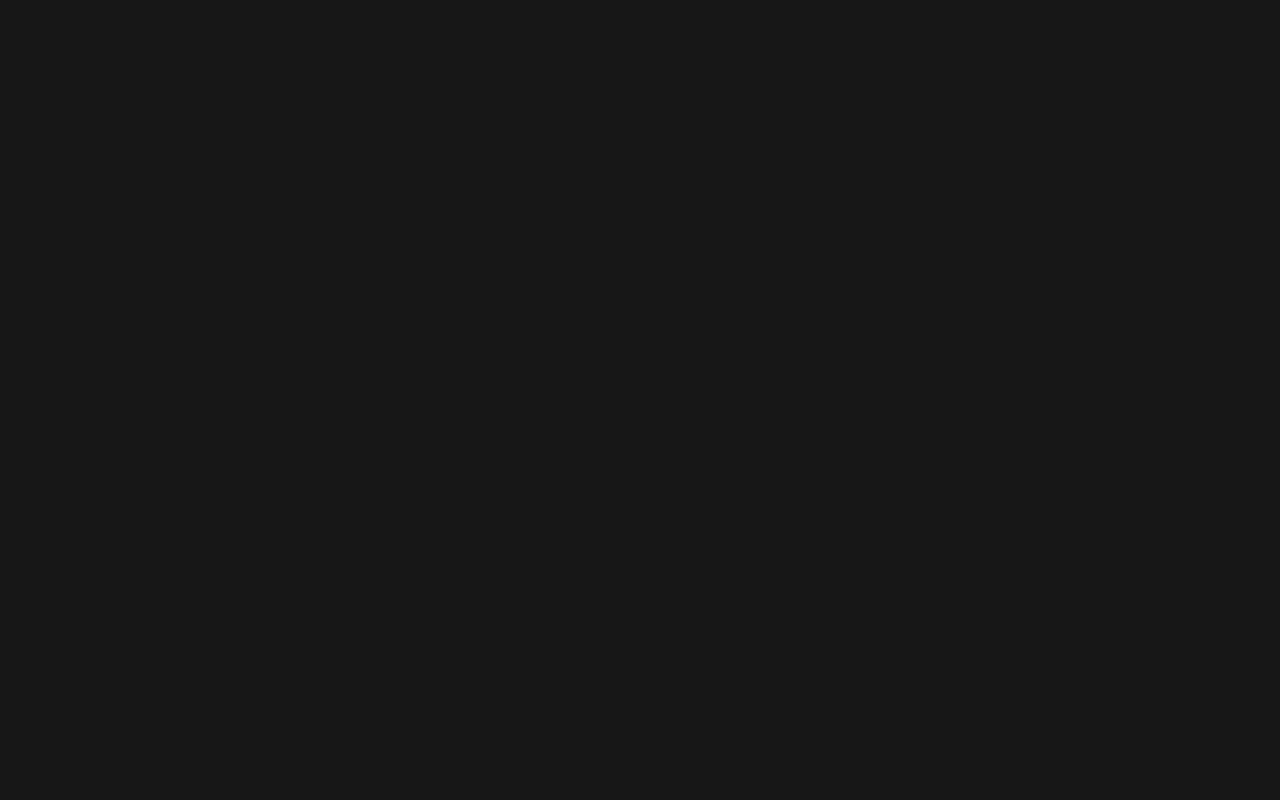
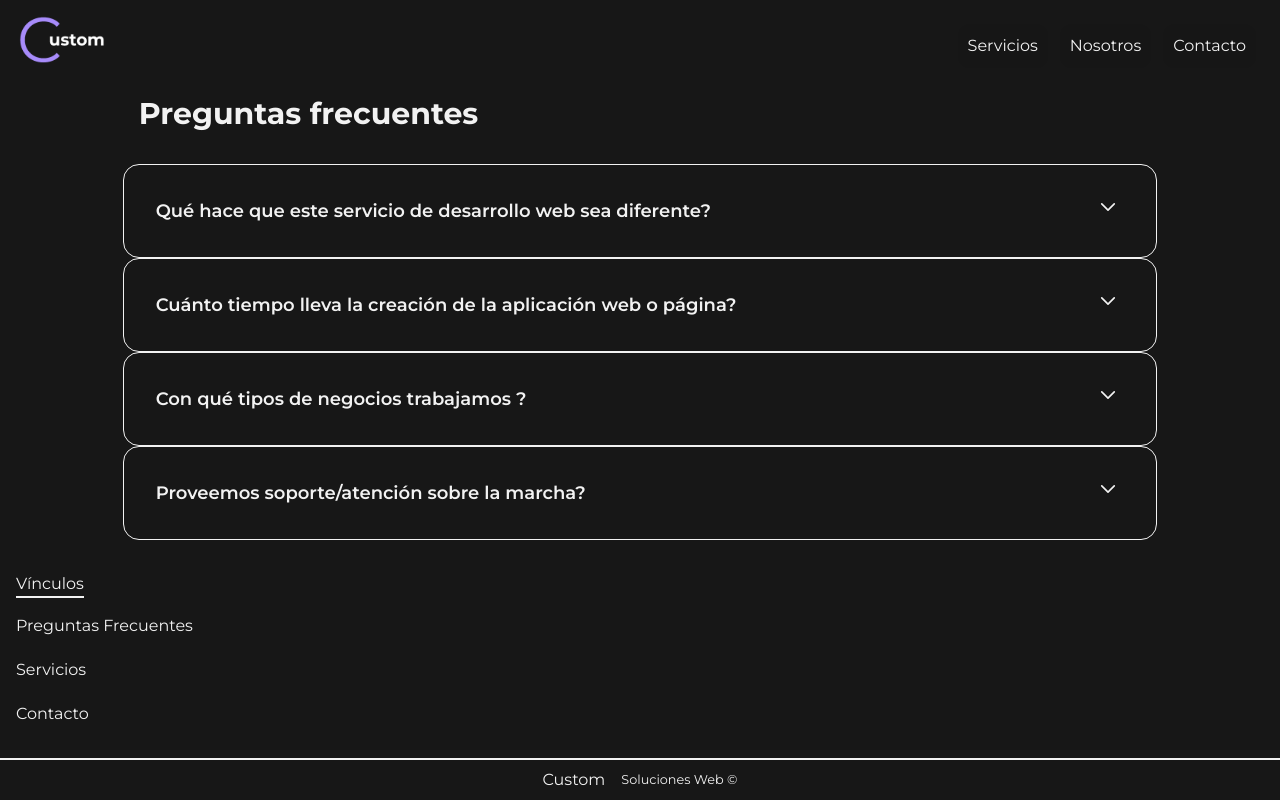
Before and after one commit to est3banst/custom, a React (Vite) app: page /faq in a window 1280 px wide. Before the commit this address had no page. Built offline with nearby package versions, Linux system fonts and the light colour scheme; a web font is replaced by a local one.

Commit message:
d foot + p

```diff
--- a/package.json
+++ b/package.json
@@ -10,6 +10,7 @@
     "preview": "vite preview"
   },
   "dependencies": {
+    "@material-tailwind/react": "^2.1.10",
     "@tailwindcss/vite": "^4.0.6",
     "react": "^19.0.0",
     "react-dom": "^19.0.0",
--- /dev/null
+++ b/src/components/AccordionComp.jsx
@@ -0,0 +1,40 @@
+import { useRef, useState } from "react";
+
+const AccordionComp = ({ que, answ, idn, active, handleToggle }) => {
+    const contentEl = useRef();
+
+    return (
+        <div className="border rounded-t-2xl rounded-b-2xl  p-4">
+            <div
+                className={`p-4 flex justify-between cursor-pointer ${
+                    active === idn ? "bg-[#171717]" : "bg-[#17171701]"
+                }`}
+                onClick={() => handleToggle(idn)}
+            >
+                <h5 className="text-lg font-semibold">{que}</h5>
+                <svg
+      xmlns="http://www.w3.org/2000/svg"
+      fill="none"
+      viewBox="0 0 24 24"
+      strokeWidth={2}
+
+      stroke="currentColor"
+      className={`${active === idn ? "rotate-180" : ""} h-5 w-8 transition-transform`}
+    >
+      <path strokeLinecap="round" strokeLinejoin="round" d="M19.5 8.25l-7.5 7.5-7.5-7.5" />
+    </svg>
+            </div>
+            <div
+                ref={contentEl}
+                className="overflow-hidden transition-all duration-300"
+                style={{
+                    height: active === idn ? `${contentEl.current.scrollHeight}px` : "0px",
+                }}
+            >
+                <div className="p-4 text-slate-100">{answ}</div>
+            </div>
+        </div>
+    );
+};
+
+export default AccordionComp;
--- /dev/null
+++ b/src/components/Faq.jsx
@@ -0,0 +1,58 @@
+import { useState } from "react";
+import Nav from "./Nav";
+import Footer from "./Footer";
+import AccordionComp from "./AccordionComp";
+
+const questions = [
+    {
+        question: "Qué hace que este servicio de desarrollo web sea diferente?",
+        answ: "Especializados en el desarrollo de sitios web personalizados que combinan tecnología de vanguardia con estrategias basadas en datos. Nuestro enfoque está en crear diseños web de alto rendimiento y responsivos que impulsen un crecimiento empresarial real. Ya sea diseño de sitios web para el sector de la salud o diseño de sitios web para bufetes de abogados, cada solución se construye con código limpio, tiempos de carga rápidos y patrones estratégicos que maximizan las conversiones."
+    },
+    {
+        question: "Cuánto tiempo lleva la creación de la aplicación web o página?",
+        answ: "Los plazos de los proyectos varían según el alcance y la complejidad. Los servicios básicos de diseño de sitios web suelen tomar de 2 a 4 semanas, mientras que las soluciones más completas pueden tomar de 1 a 3 meses. Durante nuestra fase de relevamiento, proporcionamos un cronograma detallado adaptado a sus necesidades y objetivos específicos."
+    },
+    {
+        question: "Con qué tipos de negocios trabajamos ?",
+        answ: "Como empresa de desarrollo web, trabajamos con diversas industrias, incluyendo firmas de abogados, proveedores de servicios de salud y negocios de comercio electrónico. Expertos en el diseño de sitios web para consultorios médicos, desarrollo de sitios web personalizados y creación de diseños de páginas de alta conversión que generan resultados."
+    },
+    {
+        question: "Proveemos soporte/atención sobre la marcha?",
+        answ: "Si, todos los servicios incluyen soporte y atención continua que se adaptan a tus presupuestos, un plan de soporte básico consiste en monitoreo y actualizaciones de seguridad mientras que un plan de soporte premium incluye un seguimiento periódico, horas semanales dedicadas de desarrollo, optimizaciones y tiempos de respuesta en el día."
+    }
+];
+
+const Faq = () => {
+    const [active, setActive] = useState(null);
+
+    const handleToggle = (id) => {
+        setActive(active === id ? null : id);
+    };
+
+    return (
+        <>
+        <div className="flex flex-col justify-between h-screen">
+            <Nav />
+            <div className="pt-20 rounded-2xl w-5/6 mx-auto px-4">
+                <h2 className="text-3xl font-bold p-4">Preguntas frecuentes</h2>
+                <div className="mt-4">
+                    {questions.map((question, index) => (
+                        <AccordionComp
+                            key={index}
+                            que={question.question}
+                            answ={question.answ}
+                            idn={index + 1}
+                            active={active}
+                            handleToggle={handleToggle}
+                        />
+                    ))}
+                </div>
+            </div>
+            <Footer />
+
+        </div>
+        </>
+    );
+};
+
+export default Faq;
--- a/src/components/Footer.jsx
+++ b/src/components/Footer.jsx
@@ -1,8 +1,24 @@
 import React from 'react'
+import { Link } from 'react-router-dom'
 
 const Footer = () => {
+  const currentRoute = window.location.href;
+
   return (
-    <div>Footer</div>
+    <>
+    <div className='h-auto my-4 p-4 flex w-full flex-col gap-4'>
+      <h2 className='border-b-2 w-max' >Vínculos</h2>
+      <div className='flex flex-col gap-5'>
+      <Link to='/faq'>Preguntas Frecuentes </Link>
+      <Link >Servicios</Link>
+      <Link>Contacto</Link>
+      </div>
+    </div>
+    <section className='flex gap-4 items-center justify-center border-t-2 py-2'>
+      <span>Custom</span>
+      <small>Soluciones Web &copy;</small>
+    </section>
+    </>
   )
 }
 
--- a/src/components/Main.jsx
+++ b/src/components/Main.jsx
@@ -3,6 +3,7 @@ import Services from './Services'
 import Hero from './Hero'
 import About from './About'
 import { useInView } from "react-intersection-observer";
+import Footer from './Footer';
 
 const Main = () => {
 
@@ -24,7 +25,7 @@ const Main = () => {
     </div>
     <Services />
     <About />
-
+    <Footer />
     </div>
     </>
   )
--- a/src/components/landing/Landings.jsx
+++ b/src/components/landing/Landings.jsx
@@ -26,19 +26,19 @@ const Landings = () => {
       ];
     return (
         <>
-    <div className="relative flex flex-col md:flex-row px-4 pt-20 pb-12 sm:px-6 lg:px-8" style={{ minHeight: '300vh' }}>
+    <div className="relative flex flex-col md:flex-row px-4 pb-12 sm:px-6 lg:px-8 min-h-[200vh] md:min-h-[250vh]">
       <div className="flex-1 text-center">
         {values.map((value, index) => (
           <div
             key={index}
-            className="sticky w-full max-w-xl px-8 py-12 mt-8 mx-auto space-y-4 border rounded-lg bg-[#171717]"
-            style={{ top: `calc(5.5rem * ${index + 1})`,
+            className="sticky w-full max-w-2xl px-6 py-8 mt-5 mx-auto space-y-4 border rounded-2xl bg-[#171717]"
+            style={{ top: `calc(5rem * ${index + 1})`,
                     zIndex: `calc(5 + ${index + 1})` }}
           >
-            <h2 className="space-y-1 text-2xl font-bold leading-none text-slate-50">
-              <span className="block text-sm">{value.title}</span>
+            <h2 className="space-y-1 text-base md:text-2xl lg:text-3xl font-bold leading-none text-slate-50">
+              <span className="block py-2">{value.title}</span>
             </h2>
-            <p>{value.text}</p>
+            <p className='text-left'>{value.text}</p>
           </div>
         ))}
       </div>
--- a/src/components/landing/Layout.jsx
+++ b/src/components/landing/Layout.jsx
@@ -1,11 +1,13 @@
 import React from 'react'
 import Landings from './Landings'
 import Nav from '../Nav'
+import Section from './Section'
 
 const Layout = () => {
   return (
     <div className='h-screen bg-[#171717]'>
         <Nav/>
+        <Section />
         <Landings />
     </div>
   )
--- /dev/null
+++ b/src/components/landing/Section.jsx
@@ -0,0 +1,15 @@
+import React from 'react'
+
+const Section = () => {
+  return (
+    <div className='relative px-4 items-center flex flex-col w-full pt-24'>
+        <h2 className='text-xl md:text-2xl'>¿Por qué tu negocio necesita un sitio web?</h2>
+        <p className='p-6'>
+        En la era digital, no tener un sitio web es como no existir para miles de clientes potenciales.
+        ¿Realmente quieres perder oportunidades solo porque tu negocio no está en línea?
+        </p>
+    </div>
+  )
+}
+
+export default Section
--- a/src/main.jsx
+++ b/src/main.jsx
@@ -5,6 +5,7 @@ import App from './App';
 import './index.css'
 import Nosotros from './components/AboutPage';
 import Layout from './components/landing/Layout';
+import Faq from './components/Faq';
 
 createRoot(document.getElementById('root')).render(
   <StrictMode>
@@ -13,6 +14,7 @@ createRoot(document.getElementById('root')).render(
       <Routes>
         <Route path="/" element={<App />} />
         <Route path="/nosotros" element={<Nosotros />} />
+        <Route path="/faq" element={<Faq />} />
         <Route path="/spa-service" element={<Layout />}/>
       </Routes>
     </BrowserRouter>
```
Also changed, not shown: 1 other file (tests, documents, lock files or other folders).
